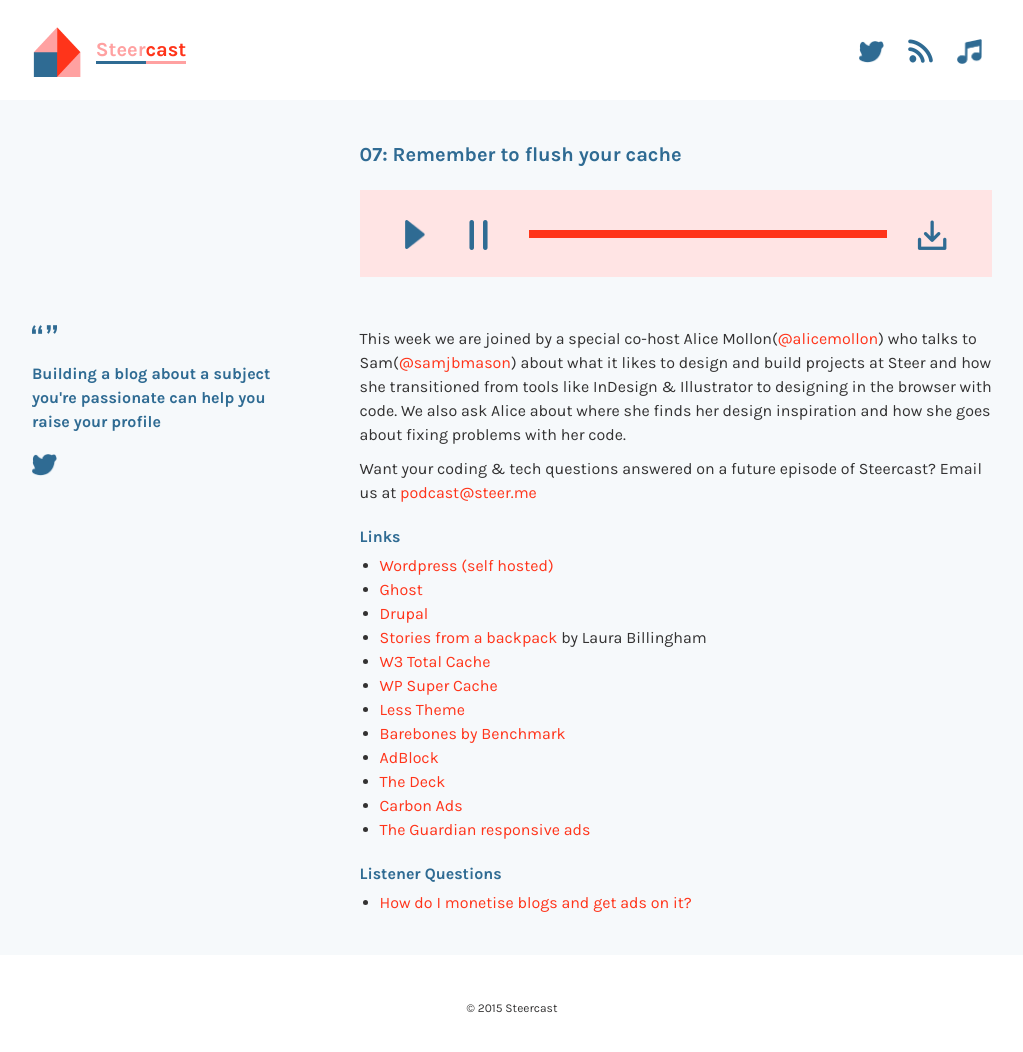
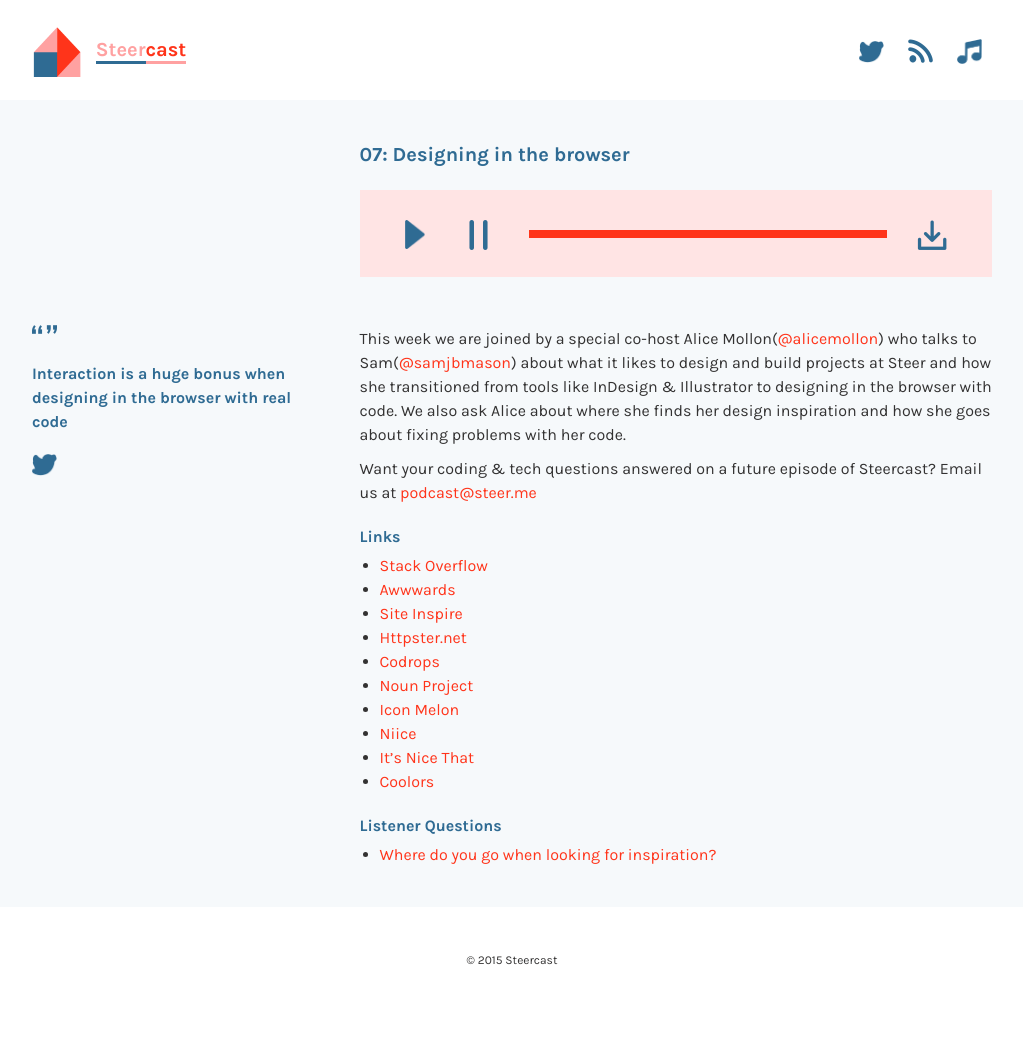
Before and after one commit to vivienney/podcast, a Jekyll site: the page built from _episodes/07.markdown, in a window 1280 px wide and 1059 px high. Shown: the top 1052 px of the window, without its empty margins (128-1151 px from the left). Built offline with Jekyll 4.4.1, drawn with Linux system fonts in a browser that asks for light colours.

Commit message:
Updated with proper show notes

```diff
--- a/_episodes/07.markdown
+++ b/_episodes/07.markdown
@@ -1,9 +1,9 @@
 ---
 layout: post
 title: "07"
-long_title: "07: Remember to flush your cache"
+long_title: "07: Designing in the browser"
 date: 2015-02-17 10:30:00
-quote: "Building a blog about a subject you're passionate can help you raise your profile"
+quote: "Interaction is a huge bonus when designing in the browser with real code"
 audio_link: "http://steer-podcast.s3-eu-west-1.amazonaws.com/07.mp3"
 # Details for RSS Feed
 duration: "21:33" # duration in minutes:seconds
@@ -17,19 +17,17 @@
 Want your coding & tech questions answered on a future episode of Steercast? Email us at [podcast@steer.me](mailto:podcast@steer.me)
 
 #### Links
-- [Wordpress (self hosted)](https://en-gb.wordpress.org/)
-- [Ghost](https://ghost.org/)
-- [Drupal](https://www.drupal.org/)
-- [Stories from a backpack](http://storiesfromabackpack.com/) by Laura Billingham
-- [W3 Total Cache](https://wordpress.org/plugins/w3-total-cache/)
-- [WP Super Cache](https://wordpress.org/plugins/wp-super-cache/)
-- [Less Theme](https://github.com/alliswell/Less)
-- [Barebones by Benchmark](https://github.com/benchmarkstudios/barebones)
-- [AdBlock](https://getadblock.com/)
-- [The Deck](http://decknetwork.net/)
-- [Carbon Ads](http://carbonads.net/)
-- [The Guardian responsive ads](http://next.theguardian.com/blog/responsive-takeover/)
+- [Stack Overflow](http://stackoverflow.com/)
+- [Awwwards](http://www.awwwards.com/)
+- [Site Inspire](http://siteinspire.com/)
+- [Httpster.net](http://httpster.net/)
+- [Codrops](http://tympanus.net/codrops/)
+- [Noun Project](http://thenounproject.com/)
+- [Icon Melon](http://iconmelon.com/)
+- [Niice](https://niice.co/)
+- [It's Nice That](http://www.itsnicethat.com/)
+- [Coolors](http://coolors.co/)
 
 
 #### Listener Questions
-- [How do I monetise blogs and get ads on it?](#t=31:37)
+- [Where do you go when looking for inspiration?](#t=16:10)
```
